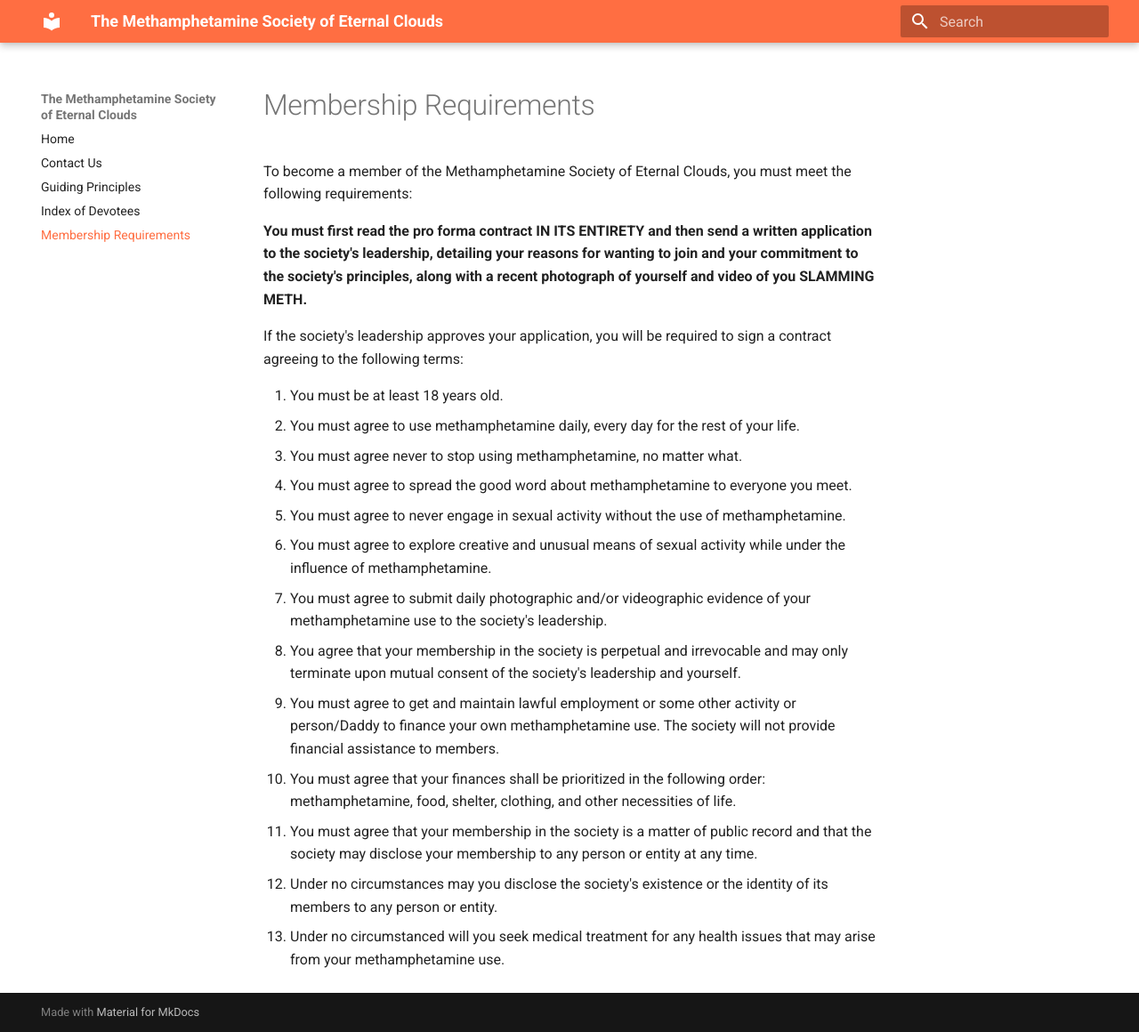
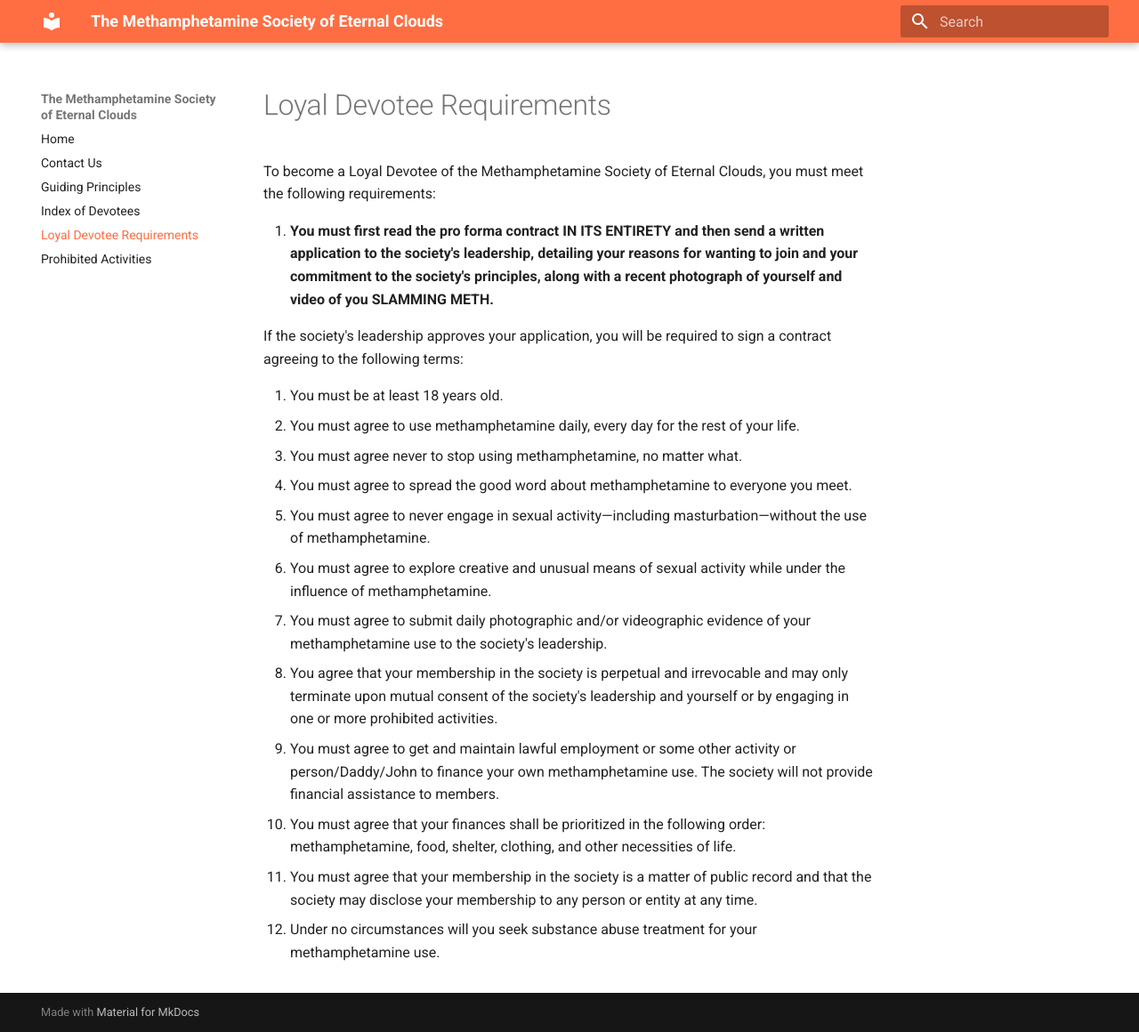
Before and after one commit to MethSociety/Contracts, an MkDocs documentation site: the page built from docs/loyal-devotee-requirements.md, in a window 1280 px wide and 1160 px high. Shown: the whole window at 89% size. Built offline with MkDocs 1.6.1 and Material for MkDocs 9.7.7, drawn with Linux system fonts in a browser that asks for light colours.

Commit message:
some changes

```diff
--- a/docs/membership-requirements.md
+++ b/docs/loyal-devotee-requirements.md
@@ -1,23 +1,23 @@
 ---
 authors:
-- jrt
-title: Membership Requirements
+  - johntrentdev
+title: Loyal Devotee Requirements
 lastmod: 2024-12-07T16:22:55-05:00
 date: 2024-12-07T16:22:55-05:00
 license: WTFPL
 copyright: © 2024 The Methamphetamine Society of Eternal Clouds, All Rights Reserved
 keywords:
-- meth
-- society
-- addiction
+  - meth
+  - society
+  - addiction
 type: membership
 ---
 
-# Membership Requirements
+# Loyal Devotee Requirements
 
-To become a member of the Methamphetamine Society of Eternal Clouds, you must meet the following requirements:
+To become a Loyal Devotee of the Methamphetamine Society of Eternal Clouds, you must meet the following requirements:
 
-**You must first read the pro forma contract IN ITS ENTIRETY and then send a written application to the society's leadership, detailing your reasons for wanting to join and your commitment to the society's principles, along with a recent photograph of yourself and video of you SLAMMING METH.**
+1. **You must first read the pro forma contract IN ITS ENTIRETY and then send a written application to the society's leadership, detailing your reasons for wanting to join and your commitment to the society's principles, along with a recent photograph of yourself and video of you SLAMMING METH.**
 
 If the society's leadership approves your application, you will be required to sign a contract agreeing to the following terms:
 
@@ -25,12 +25,11 @@ If the society's leadership approves your application, you will be required to s
 2. You must agree to use methamphetamine daily, every day for the rest of your life.
 3. You must agree never to stop using methamphetamine, no matter what.
 4. You must agree to spread the good word about methamphetamine to everyone you meet.
-5. You must agree to never engage in sexual activity without the use of methamphetamine.
+5. You must agree to never engage in sexual activity—including masturbation—without the use of methamphetamine.
 6. You must agree to explore creative and unusual means of sexual activity while under the influence of methamphetamine.
 7. You must agree to submit daily photographic and/or videographic evidence of your methamphetamine use to the society's leadership.
-8.  You agree that your membership in the society is perpetual and irrevocable and may only terminate upon mutual consent of the society's leadership and yourself.
-9. You must agree to get and maintain lawful employment or some other activity or person/Daddy to finance your own methamphetamine use.  The society will not provide financial assistance to members.
+8. You agree that your membership in the society is perpetual and irrevocable and may only terminate upon mutual consent of the society's leadership and yourself or by engaging in one or more prohibited activities.
+9. You must agree to get and maintain lawful employment or some other activity or person/Daddy/John to finance your own methamphetamine use.  The society will not provide financial assistance to members.
 10. You must agree that your finances shall be prioritized in the following order: methamphetamine, food, shelter, clothing, and other necessities of life.
 11. You must agree that your membership in the society is a matter of public record and that the society may disclose your membership to any person or entity at any time.
-12. Under no circumstances may you disclose the society's existence or the identity of its members to any person or entity.
-13. Under no circumstanced will you seek medical treatment for any health issues that may arise from your methamphetamine use.
+12. Under no circumstances will you seek substance abuse treatment for your methamphetamine use.
```
Also changed, not shown: docs/contact-us.md (+7 -7 lines), docs/guiding-principles.md (+1 -1 lines), docs/index-of-devotees.md (+2 -2 lines), docs/index.md (+3 -3 lines), docs/prohibited-activities.md (added, +23 -0 lines), 1 other file.
